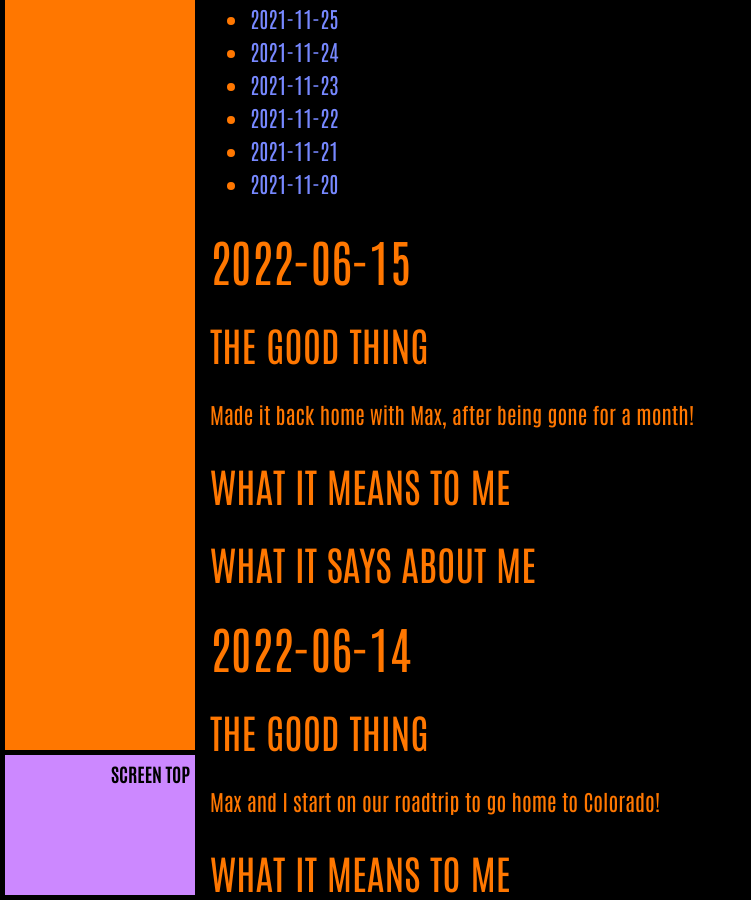
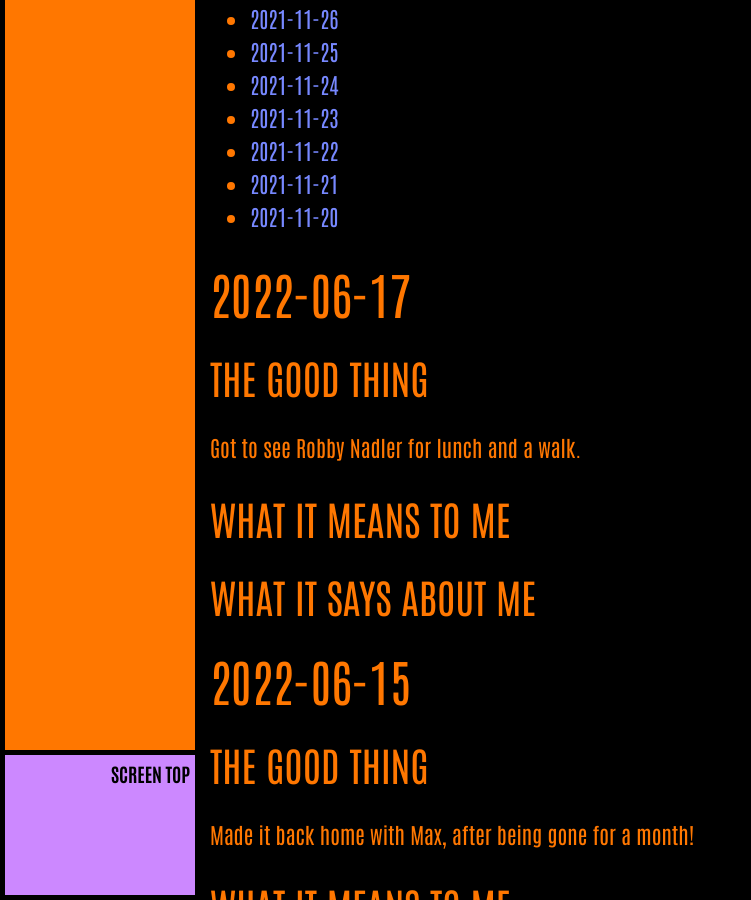
Before and after one commit to ArthurZey/arthurzey.github.io, a Jekyll site: the page built from _pages/one-good-thing.md, in a window 1280 px wide and 900 px high, scrolled down 4609 px. Shown: the whole window, without its empty margins (0-751 px from the left). Built offline with Jekyll 4.4.1, drawn with Linux system fonts in a browser that asks for light colours; some of the changed text lies outside the part shown.

Commit message:
added stub for 2022-06-17

```diff
--- a/_pages/one-good-thing.md
+++ b/_pages/one-good-thing.md
@@ -12,6 +12,15 @@
 * TOC
 {:toc}
 {::options toc_levels="2" /}
+
+## 2022-06-17
+### The Good Thing
+Got to see Robby Nadler for lunch and a walk.
+### What It Means to Me
+
+### What It Says about Me
+
+
 
 ## 2022-06-15
 ### The Good Thing
```
Also changed, not shown: other parts of _pages/one-good-thing.md (+1 -1 lines).
